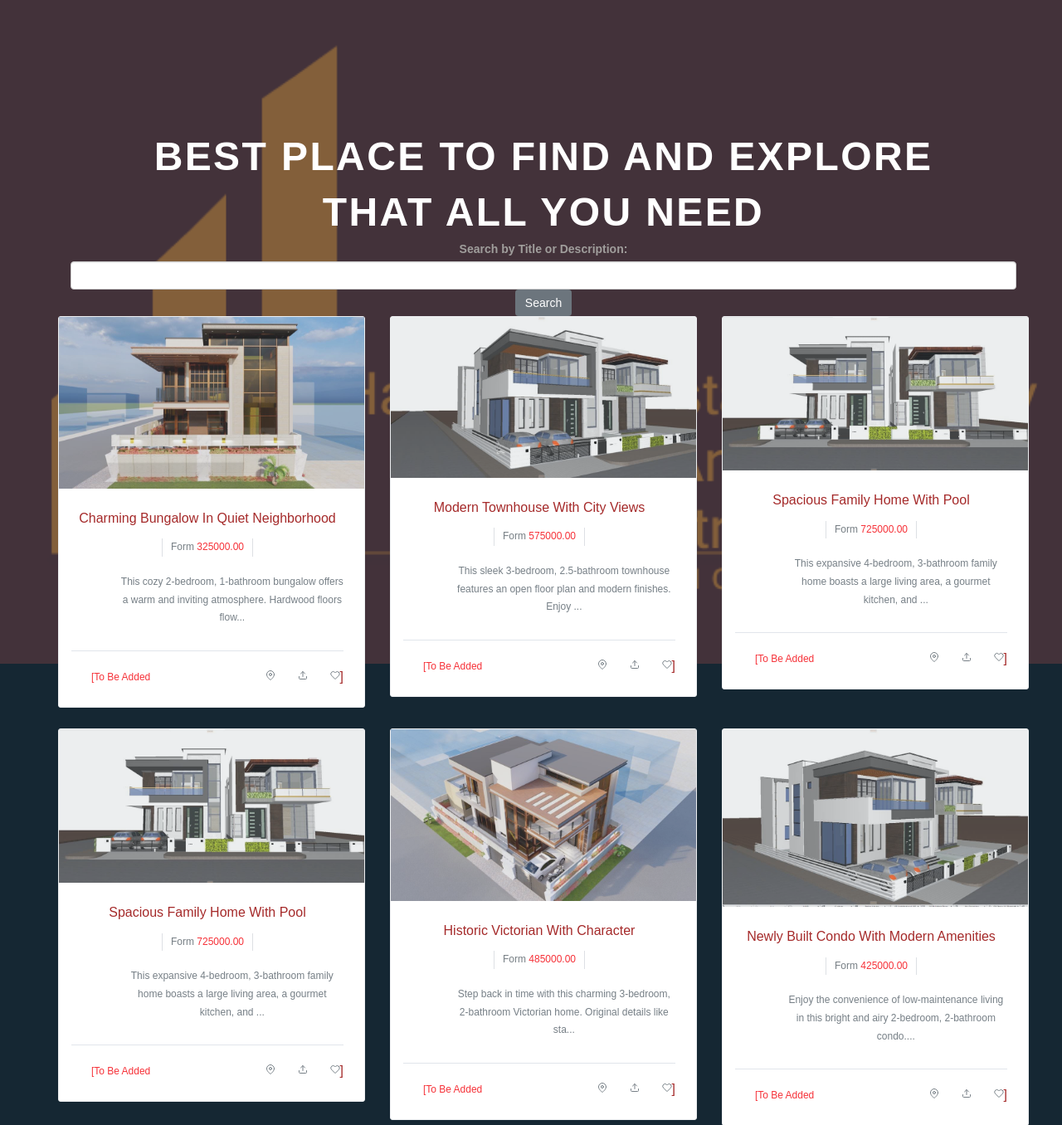
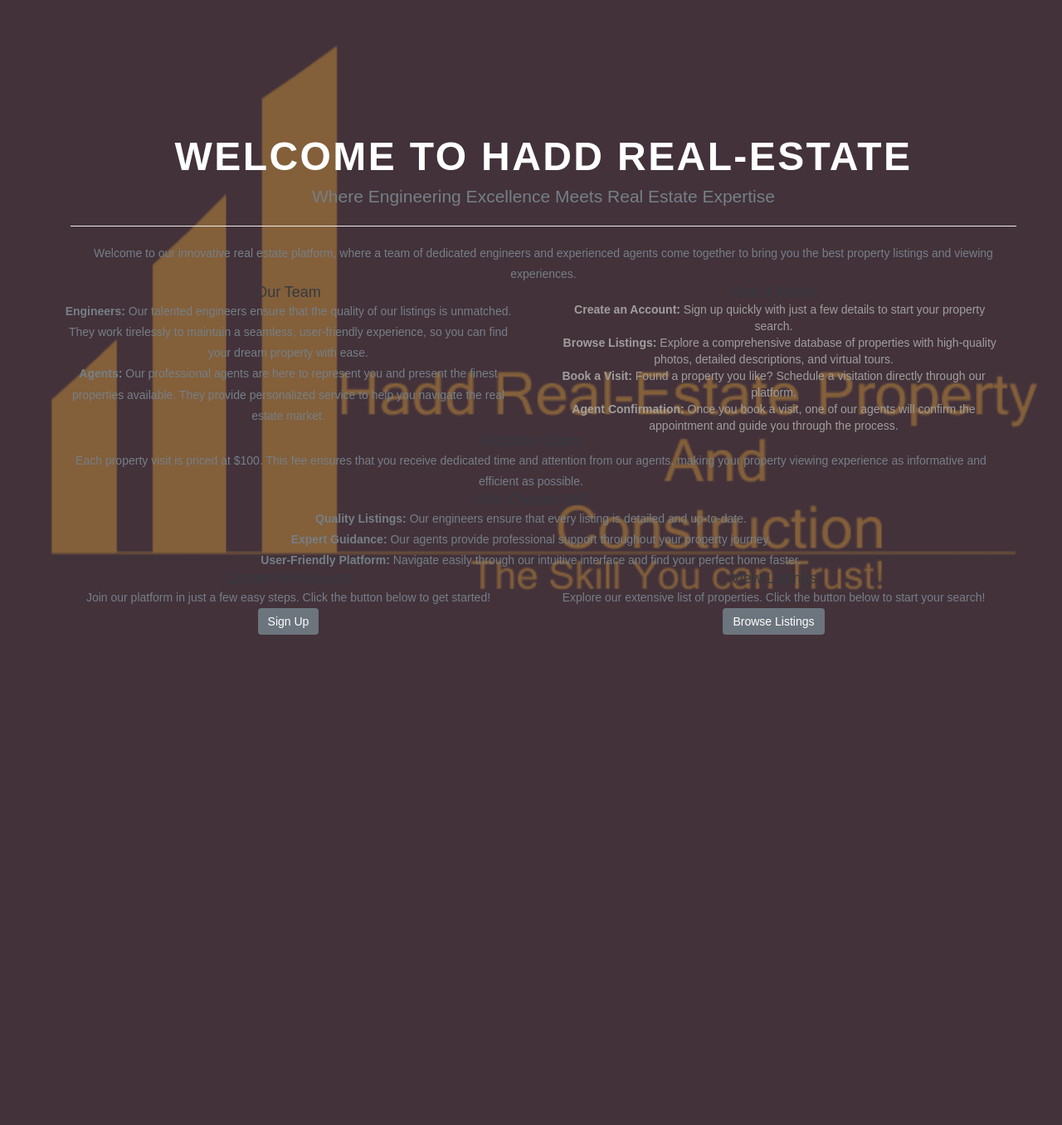
Before and after one commit to stere8/real_estate, a Django app: page / in a window 1280 px wide. Shown: the part 124-1480 px from the top of the page at 83% size. After the commit the page ends 889 px from the top, so only its background shows below. Run offline with Django 5.2, Linux system fonts and the light colour scheme; data comes from the database, SQL or seed files in the repository; some libraries are stand-ins or nearby versions.

Commit message:
adding home

```diff
--- a/real_estate/templates/base.html
+++ b/real_estate/templates/base.html
@@ -79,7 +79,7 @@
                     <button type="button" class="navbar-toggle" data-toggle="collapse" data-target="#navbar-menu">
                         <i class="fa fa-bars"></i>
                     </button>
-                    <a class="navbar-brand" href="{% url 'listing_list' %}">
+                    <a class="navbar-brand" href="{% url 'homepage' %}">
                         Hadd Real-Estate
                     </a>
                 </div><!--/.navbar-header-->
@@ -93,7 +93,7 @@
                         </li>
                         {% if user.is_authenticated %}
                             <li>
-                                <a class="nav-link" href="{% url 'order_list' %}">Orders</a>
+                                <a class="nav-link" href="{% url 'order_list' %}"></a>
                             </li>
                             {% if user.is_superuser %}
                                 <li>
--- /dev/null
+++ b/real_estate/templates/homepage.html
@@ -0,0 +1,77 @@
+{% extends 'base.html' %}
+
+{% block content %}
+    <div class="container">
+        <div class="welcome-hero-txt">
+            <h2>Welcome to Hadd Real-Estate </h2>
+        </div>
+        <p class="lead">Where Engineering Excellence Meets Real Estate Expertise</p>
+        <hr class="my-4">
+        <p>Welcome to our innovative real estate platform, where a team of dedicated engineers and experienced
+            agents come together to bring you the best property listings and viewing experiences.</p>
+    </div>
+    <div class="row">
+        <div class="col-md-6">
+            <h2>Our Team</h2>
+            <p><strong><i class="fas fa-user-cog"></i> Engineers:</strong> Our talented engineers ensure that the
+                quality of our listings is unmatched. They work tirelessly to maintain a seamless, user-friendly
+                experience, so you can find your dream property with ease.</p>
+            <p><strong><i class="fas fa-concierge-bell"></i> Agents:</strong> Our professional agents are here to
+                represent you and present the finest properties available. They provide personalized service to help you
+                navigate the real estate market.</p>
+        </div>
+        <div class="col-md-6">
+            <h2>How It Works</h2>
+            <ul>
+                <li><strong><i class="fas fa-user-plus"></i> Create an Account:</strong> Sign up quickly with just a few
+                    details to start your property search.
+                </li>
+                <li><strong><i class="fas fa-home"></i> Browse Listings:</strong> Explore a comprehensive database of
+                    properties with high-quality photos, detailed descriptions, and virtual tours.
+                </li>
+                <li><strong><i class="fas fa-calendar-check"></i> Book a Visit:</strong> Found a property you like?
+                    Schedule a visitation directly through our platform.
+                </li>
+                <li><strong><i class="fas fa-handshake"></i> Agent Confirmation:</strong> Once you book a visit, one of
+                    our agents will confirm the appointment and guide you through the process.
+                </li>
+            </ul>
+        </div>
+    </div>
+
+
+    <div class="row mt-5">
+        <div class="col-md-12 text-center">
+            <h2>Visitation Costs</h2>
+            <p>Each property visit is priced at $100. This fee ensures that you receive dedicated time and attention
+                from our agents, making your property viewing experience as informative and efficient as
+                possible.</p>
+        </div>
+    </div>
+
+    <div class="row mt-5">
+        <div class="col-md-12 text-center">
+            <h2>Why Choose Us?</h2>
+            <p><strong>Quality Listings:</strong> Our engineers ensure that every listing is detailed and
+                up-to-date.</p>
+            <p><strong>Expert Guidance:</strong> Our agents provide professional support throughout your property
+                journey.</p>
+            <p><strong>User-Friendly Platform:</strong> Navigate easily through our intuitive interface and find
+                your perfect home faster.</p>
+        </div>
+    </div>
+
+    <div class="row mt-5">
+        <div class="col-md-6 text-center">
+            <h2>Create an Account</h2>
+            <p>Join our platform in just a few easy steps. Click the button below to get started!</p>
+            <a class="btn btn-primary" href="{% url 'signup' %}">Sign Up</a>
+        </div>
+        <div class="col-md-6 text-center">
+            <h2>View Listings</h2>
+            <p>Explore our extensive list of properties. Click the button below to start your search!</p>
+            <a class="btn btn-primary" href="{% url 'listing_list' %}">Browse Listings</a>
+        </div>
+    </div>
+    </div>
+{% endblock %}
--- a/real_estate/urls.py
+++ b/real_estate/urls.py
@@ -3,6 +3,7 @@ from django.conf import settings
 from django.conf.urls.static import static
 from django.contrib import admin
 from django.urls import path, include
+from .views import homepage
 
 
 urlpatterns = [
@@ -10,7 +11,7 @@ urlpatterns = [
     path('listings/', include('listings.urls')),
     path('accounts/', include('accounts.urls')),
     path('orders/', include('orders.urls')),  # Include orders URLs
-    path('',include('listings.urls'))
+    path('', homepage, name='homepage'),
 ]
 
 
--- /dev/null
+++ b/real_estate/views.py
@@ -0,0 +1,4 @@
+from django.shortcuts import render
+
+def homepage(request):
+    return render(request, 'homepage.html')
```
Also changed, not shown: listings/static/css/style.css (line endings or trailing spaces).
